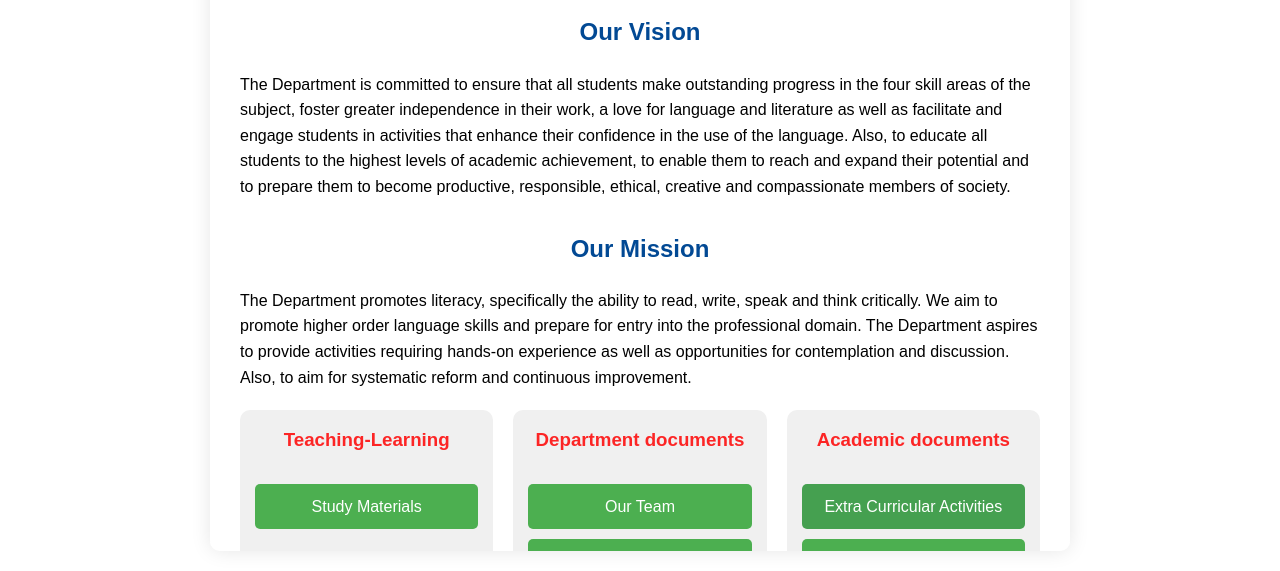
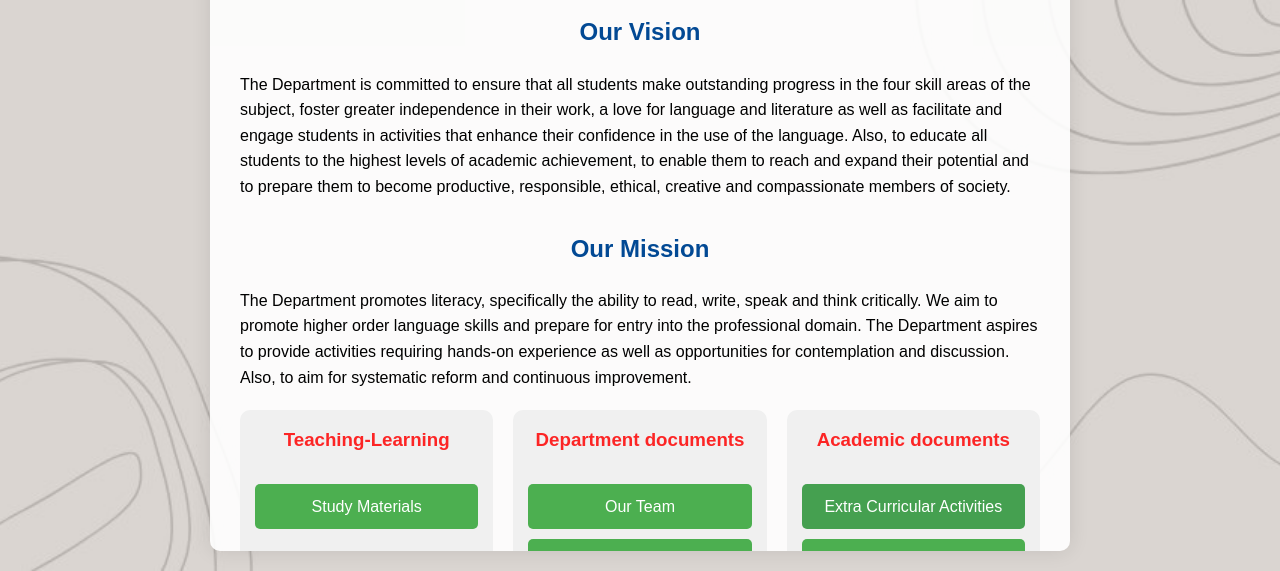
Before and after one commit to ADIS-Eng-Department/ADIS-ENG-department, a plain HTML site: page index.html in a window 1280 px wide. Shown: the part 229-800 px from the top of the page. Drawn offline with Linux system fonts and the light colour scheme; the site is published under a folder, as on GitHub Pages, so addresses that start at the root find nothing.

Commit message:
index.html

```diff
--- a/index.html
+++ b/index.html
@@ -13,7 +13,7 @@
         body {
             font-family: Arial, sans-serif;
             line-height: 1.6;
-            background-image: url('/eng department background.jpg');
+            background-image: url('eng department background.jpg');
             background-size: cover;
             background-position: center;
             background-attachment: fixed;
```
